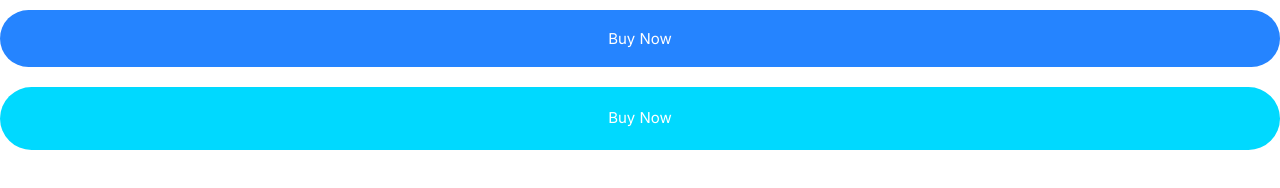
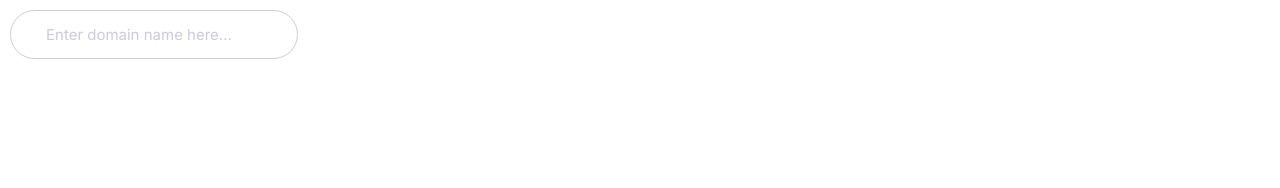
Before and after one commit to eyu1048/moshify.com, a plain HTML site: page moshify/index.html in a window 1280 px wide. Drawn offline with Linux system fonts and the light colour scheme.

Commit message:
design inputs.

```diff
--- a/moshify/css/style.css
+++ b/moshify/css/style.css
@@ -232,3 +232,25 @@ a{
         font-size: 1.5rem;
     }
 }
+
+/* Input */
+.input{
+    border-radius: 30px;
+    border: 1px solid #ccc;
+    color: var(--color-headings);
+    font-size: 2rem;
+    margin: 1rem;
+    outline: 0;
+    padding: 1.5rem 3.5rem;
+
+}
+
+::placeholder{
+    color: #cdcbd7;
+}
+
+@media screen and (min-width:1024px) {
+    .input{
+        font-size: 1.5rem;
+    }
+}
--- a/moshify/index.html
+++ b/moshify/index.html
@@ -13,8 +13,7 @@
     <title>bab_Document</title>
 </head>
 <body>
-    <button class="btn btn--block btn--primary">Buy Now</button>
-    <a href="#" class="btn btn--block btn--secondary">Buy Now</a>
+    <input type="text" placeholder="Enter domain name here..." class="input">
 
 </body>
 </html>
```
Also changed, not shown: moshify/components/inputs.html (added, +1 -0 lines).
